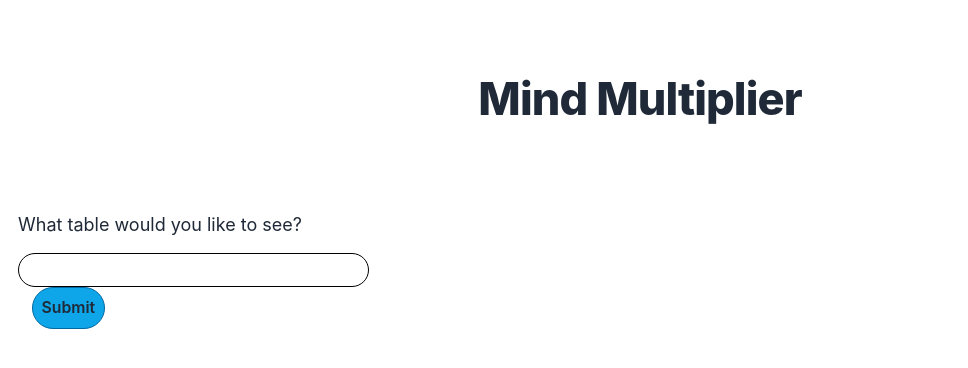
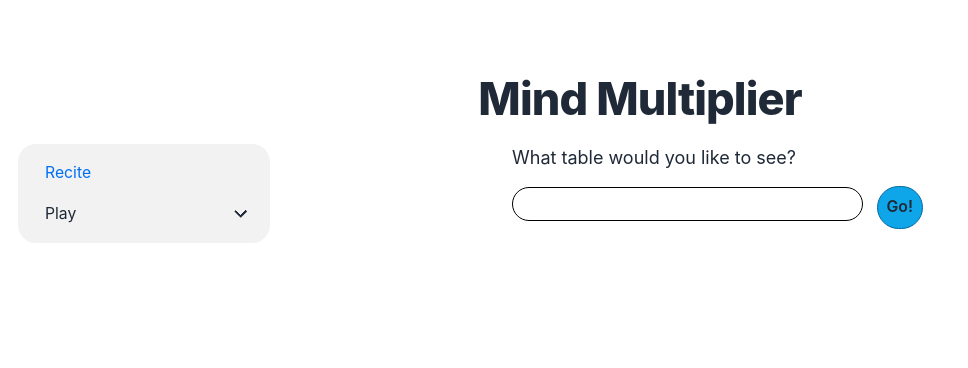
Before and after one commit to vineeth-pradhan/mind-multiplier, a Next.js app: page /mind-multiplier/play/one in a window 1280 px wide. Shown: the top 368 px of the page, without its empty margins (0-968 px from the left). Built offline with nearby package versions, Linux system fonts and the light colour scheme.

Commit message:
Layout updates

```diff
--- a/components/layout.js
+++ b/components/layout.js
@@ -3,6 +3,8 @@ import Image from 'next/image'
 import styles from './layout.module.css'
 import utilStyles from '../styles/utils.module.css'
 import Link from 'next/link'
+import Menu from '../components/menu.js'
+import Score from '../components/score.js'
 
 export const siteTitle = `Mind Multiplier`
 
@@ -29,7 +31,11 @@ export default function Layout({ children, home }) {
       <header className={styles.header}>
         <h1 className={utilStyles.heading2Xl}>{siteTitle}</h1>
       </header>
-      <main>{children}</main>
+      <main className="relative">
+        <Menu />
+        {children}
+        <Score />
+      </main>
     </div>
   )
 }
--- a/pages/index.js
+++ b/pages/index.js
@@ -11,9 +11,6 @@ export default function Home() {
       <Head>
         <title>{siteTitle}</title>
       </Head>
-      <div className="relative">
-        <Menu />
-      </div>
     </Layout>
   )
 }
--- a/pages/mind-multiplier/play/game.js
+++ b/pages/mind-multiplier/play/game.js
@@ -14,7 +14,6 @@ function Game(){
   const [randomMultiplierIndex, setRandomMultiplierIndex] = useState();
 
   useEffect(() => {
-    console.log("HERE")
     if(isNaN(table)){ router.push("/mind-multiplier/play/one"); }
     else{ calculateCurrentRandomMultiplier(); }
   },[]);
@@ -40,7 +39,7 @@ function Game(){
 
   return(
     <Layout>
-      <div className="fixed left-[345px] max-w-[55%] overflow-y-auto max-h-[80%]">
+      <div className="fixed left-[40%] max-w-[55%] overflow-y-auto max-h-[80%]">
         { remainingMultipliers.length > 0 ? (
           <QuestionAndInput
             remainingMultipliers={remainingMultipliers}
@@ -51,7 +50,7 @@ function Game(){
             pressGo={pressGo}
           />
         ):(
-            <div>
+            <div className="fixed left-[40%] max-w-[55%] overflow-y-auto max-h-[80%]">
               Done
             </div>
           )
--- a/pages/mind-multiplier/play/one.js
+++ b/pages/mind-multiplier/play/one.js
@@ -23,7 +23,7 @@ function NewTable(){
 
   return(
     <Layout>
-      <div id="one-div" className="h-56 grid grid-cols-3 gap-4 place-items-center ...">
+      <div id="one-div" className="fixed left-[40%] max-w-[55%] overflow-y-auto max-h-[80%]">
         <form onSubmit={pressOk}>
           <div>
             <label> What table would you like to see? </label>
@@ -31,7 +31,7 @@ function NewTable(){
           <div className="mt-3">
             <input type="text" name="which-table" className="border border-black rounded-full text-xl indent-3 focus-visible:outline-none" focus="true" />
             <button type="submit" className="ml-3 px-2 py-2 font-semibold rounded-full border border-sky-700 text-sm bg-sky-500 hover:bg-sky-700">
-              Submit
+              Go!
             </button>
           </div>
         </form>
```
Also changed, not shown: components/menu.js (+3 -9 lines).
